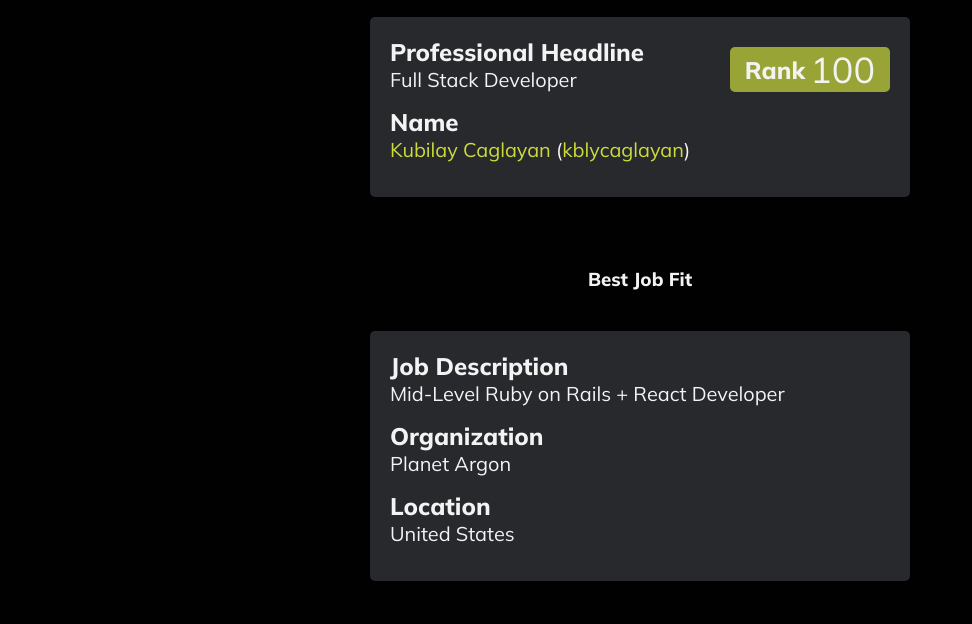
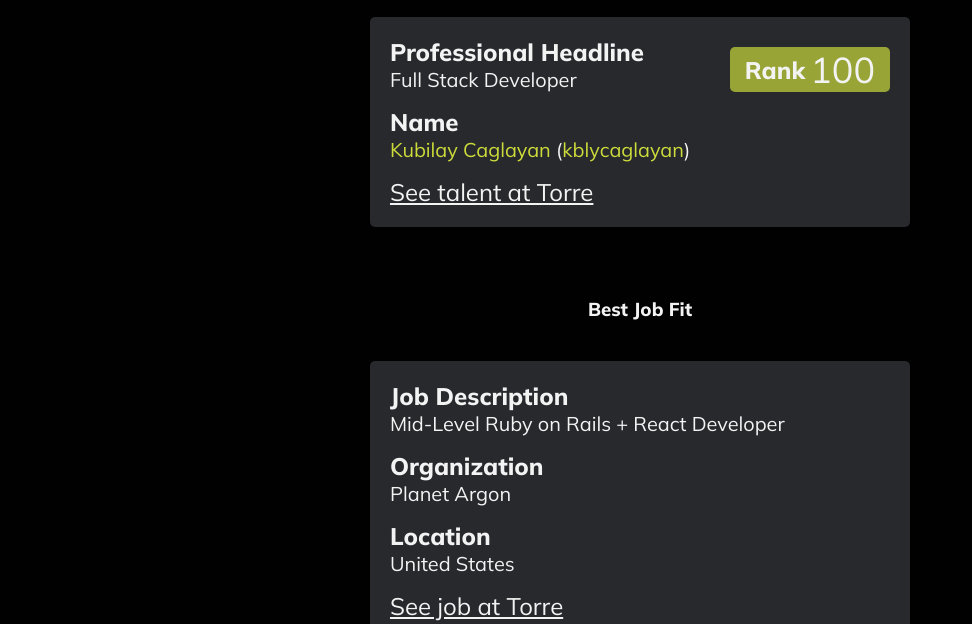
Before and after one commit to kubilaycaglayan/torre-assessment, a React app: page / in a window 1280 px wide. Shown: the part 176-800 px from the top of the page, without its empty margins (0-972 px from the left). Built offline with nearby package versions, Linux system fonts and the light colour scheme.

Commit message:
Add Torre links

```diff
--- a/public/index.html
+++ b/public/index.html
@@ -24,7 +24,8 @@
       work correctly both with client-side routing and a non-root public URL.
       Learn how to configure a non-root public URL by running `npm run build`.
     -->
-    <title>React App</title>
+    <title>Find The Best Job For Your Talent</title>
+    <base target="_blank">
   </head>
   <body>
     <noscript>You need to enable JavaScript to run this app.</noscript>
--- a/src/components/Candidate.js
+++ b/src/components/Candidate.js
@@ -27,6 +27,9 @@ const Candidate = props => {
         { candidate.person.publicId }
         <span>)</span>
       </h5>
+      <a href={`http://bio.torre.co/${candidate.person.publicId}`}>
+        See talent at Torre
+      </a>
     </article>
   );
 };
--- a/src/components/Job.js
+++ b/src/components/Job.js
@@ -22,6 +22,9 @@ const Job = props => {
       <h5>
         { job.locations[0] }
       </h5>
+      <a href={`http://torre.co/jobs/${job.id}`}>
+        See job at Torre
+      </a>
     </section>
   );
 };
```
Also changed, not shown: src/assets/loading.svg (added).
